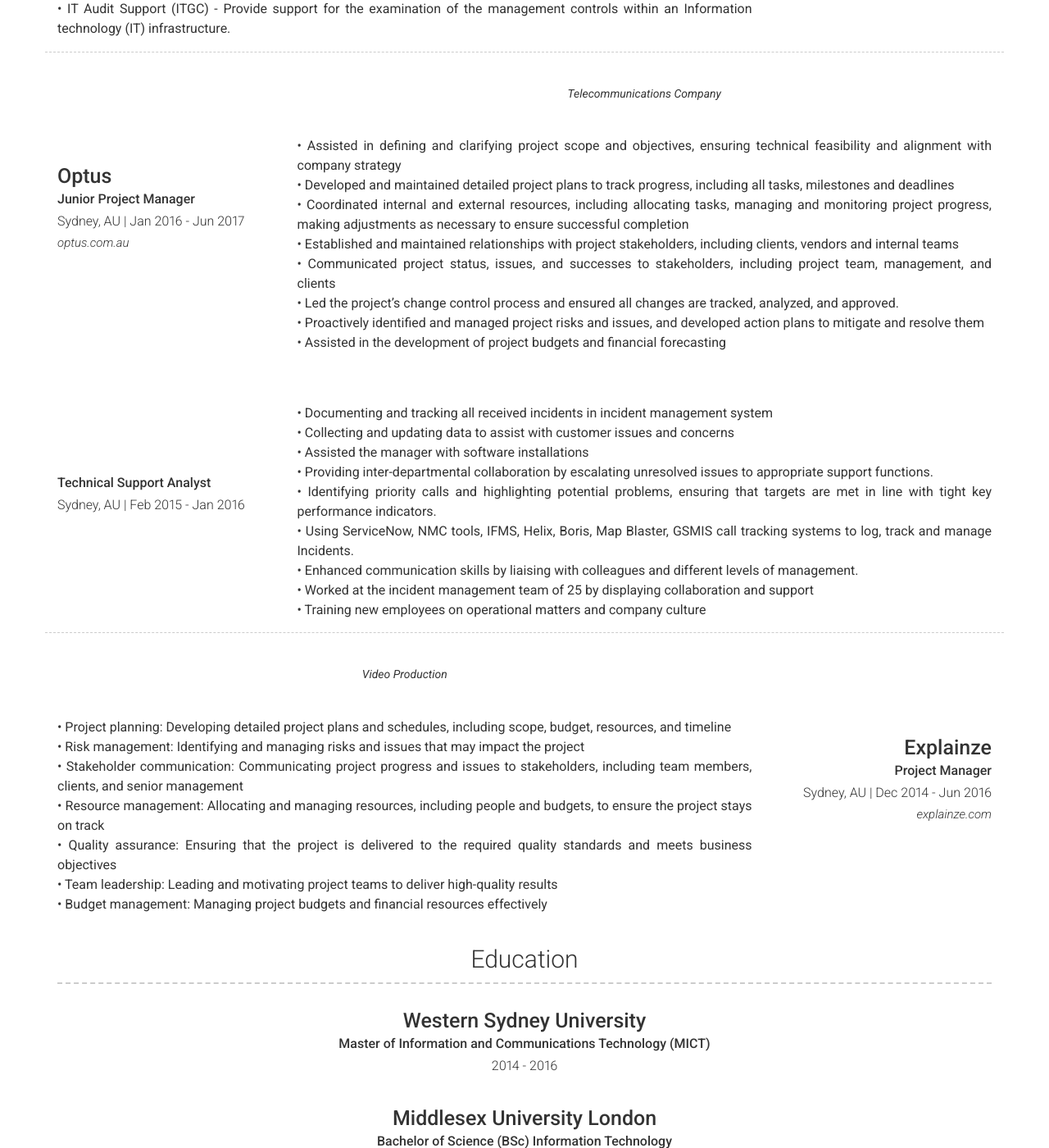
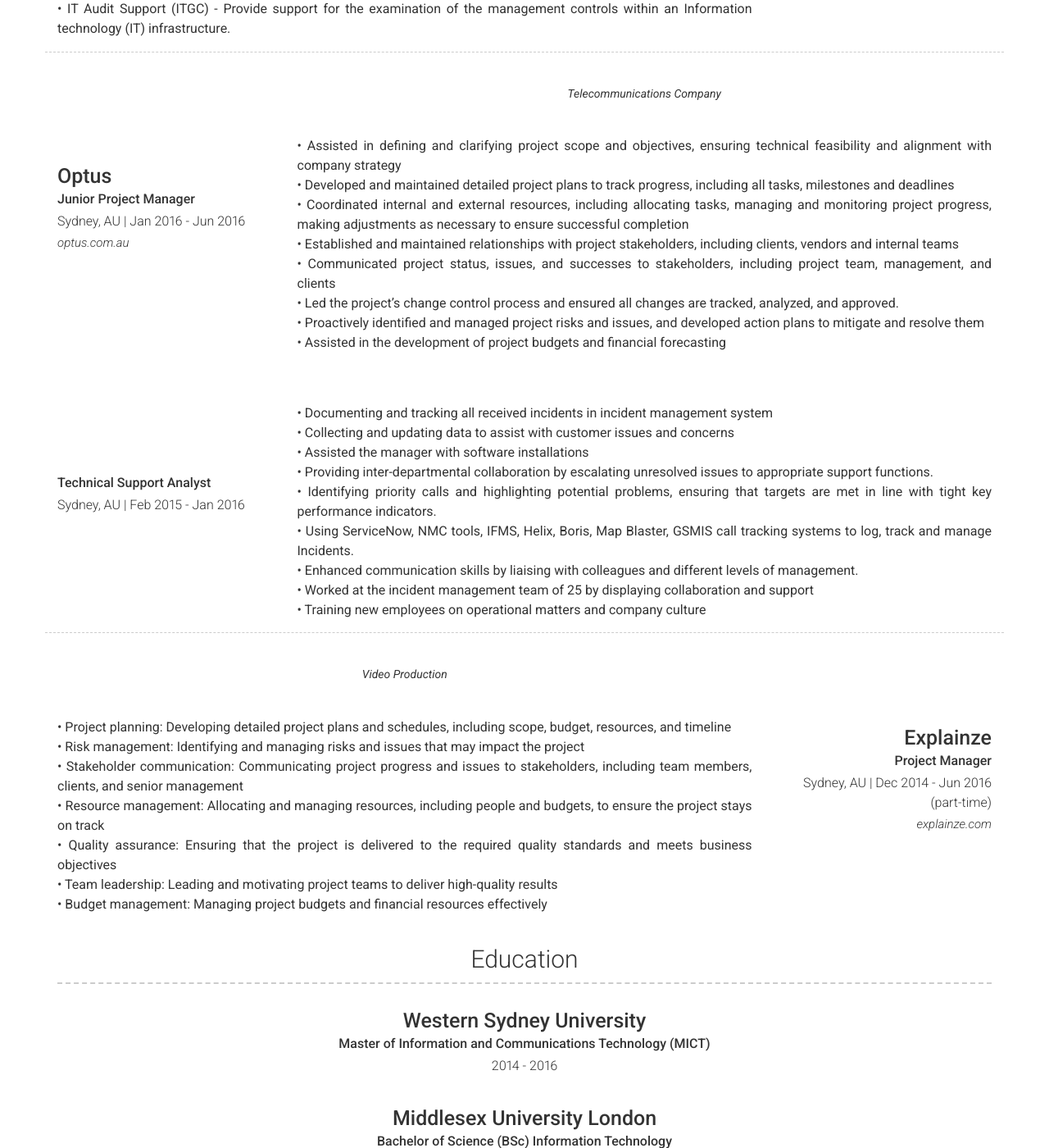
Before and after one commit to dontgimmedrama/dinali, a Jekyll site: the page built from index.md, in a window 1280 px wide and 1400 px high, scrolled down 2003 px. Shown: the whole window at 82% size. Built offline with Jekyll 4.4.1, drawn with Linux system fonts in a browser that asks for light colours; nearby versions of some CDN libraries.

Commit message:
Add files via upload

```diff
--- a/_config.yml
+++ b/_config.yml
@@ -136,7 +136,7 @@ content:
         title: Optus
         sub_title: Junior Project Manager
         link: optus.com.au
-        caption: Sydney, AU | Jan 2016 - Jun 2017
+        caption: Sydney, AU | Jan 2016 - Jun 2016
         quote: >
           Telecommunications Company
         description: |
@@ -165,7 +165,7 @@ content:
       - layout: right
         title: Explainze
         sub_title: Project Manager
-        caption: Sydney, AU | Dec 2014 - Jun 2016
+        caption: Sydney, AU | Dec 2014 - Jun 2016 (part-time)
         link: explainze.com
         quote: >
           Video Production
```
